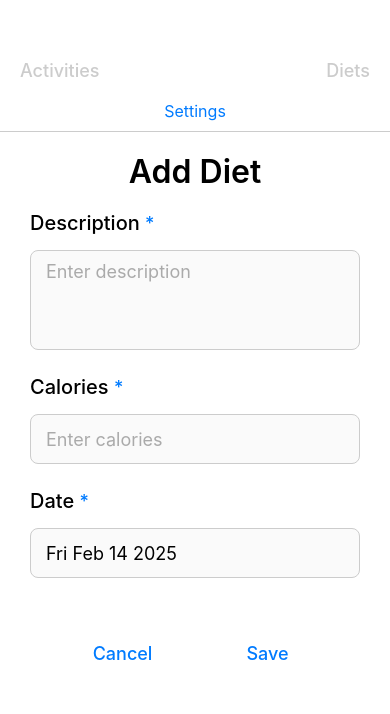
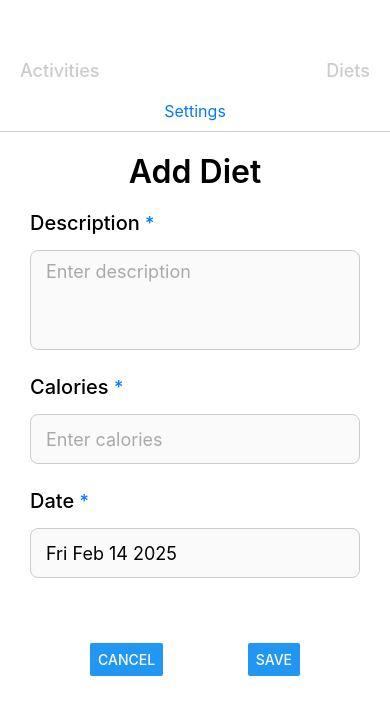
Before and after one commit to CS5520/cs5520-spring2025-assignment-2-assignment2, a React Native app: screen / in a window 390 px wide. Both pictures are taken after a click on the button "ADD". Shown: the top 714 px of the page. Built offline with nearby package versions, Linux system fonts and the light colour scheme; no server answers; the database is empty.

Commit message:
refactor AddDiet screen to replace TouchableOpacity with Button for improved usability and styling

```diff
--- a/screens/AddDiet.tsx
+++ b/screens/AddDiet.tsx
@@ -104,14 +104,6 @@ export default function AddDiet({ onSave }: AddDietProps) {
           />
         </View>
 
-
-
-
-
-
-
-
-
         <View style={styles.fieldContainer}>
           <Text style={[styles.label, { color: theme.textColor }]}>
             Calories <Text style={styles.required}>*</Text>
@@ -164,18 +156,10 @@ export default function AddDiet({ onSave }: AddDietProps) {
         )}
 
         <View style={styles.buttonContainer}>
-          <TouchableOpacity
-            style={styles.button}
-            onPress={onSave}
-          >
-            <Text style={styles.buttonTextCancel}>Cancel</Text>
-          </TouchableOpacity>
-          <TouchableOpacity
-            style={styles.button}
-            onPress={handleSave}
-          >
-            <Text style={styles.buttonTextSave}>Save</Text>
-          </TouchableOpacity>
+
+          <Button title="Cancel" onPress={() => onSave()} />
+          <Button title="Save" onPress={() => handleSave()} />
+
         </View>
       </View>
     </View>
@@ -219,7 +203,7 @@ const styles = StyleSheet.create({
     flexDirection: 'row',
     justifyContent: 'space-between',
     marginTop: LAYOUT.MARGIN * 4,
-    paddingHorizontal: LAYOUT.PADDING,
+    paddingHorizontal: LAYOUT.PADDING * 3,
   },
   button: {
     flex: 1,
```
